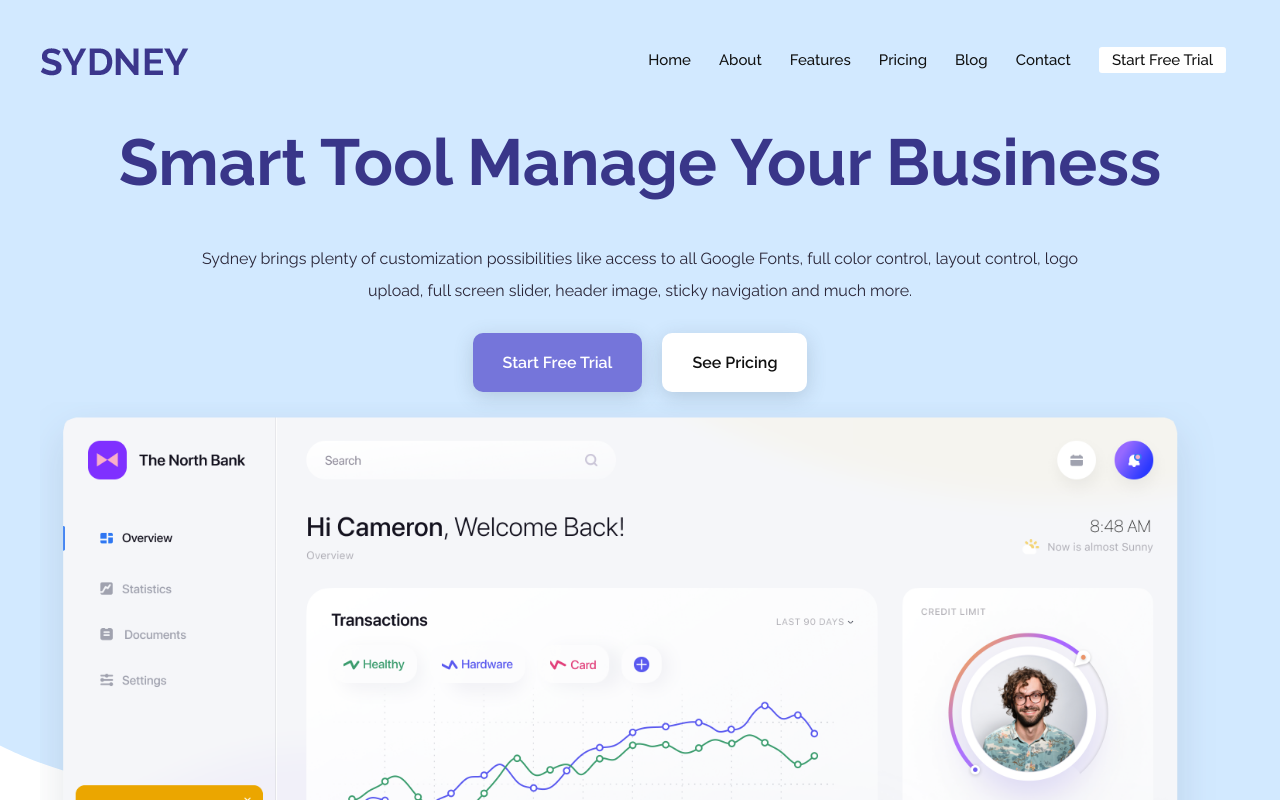
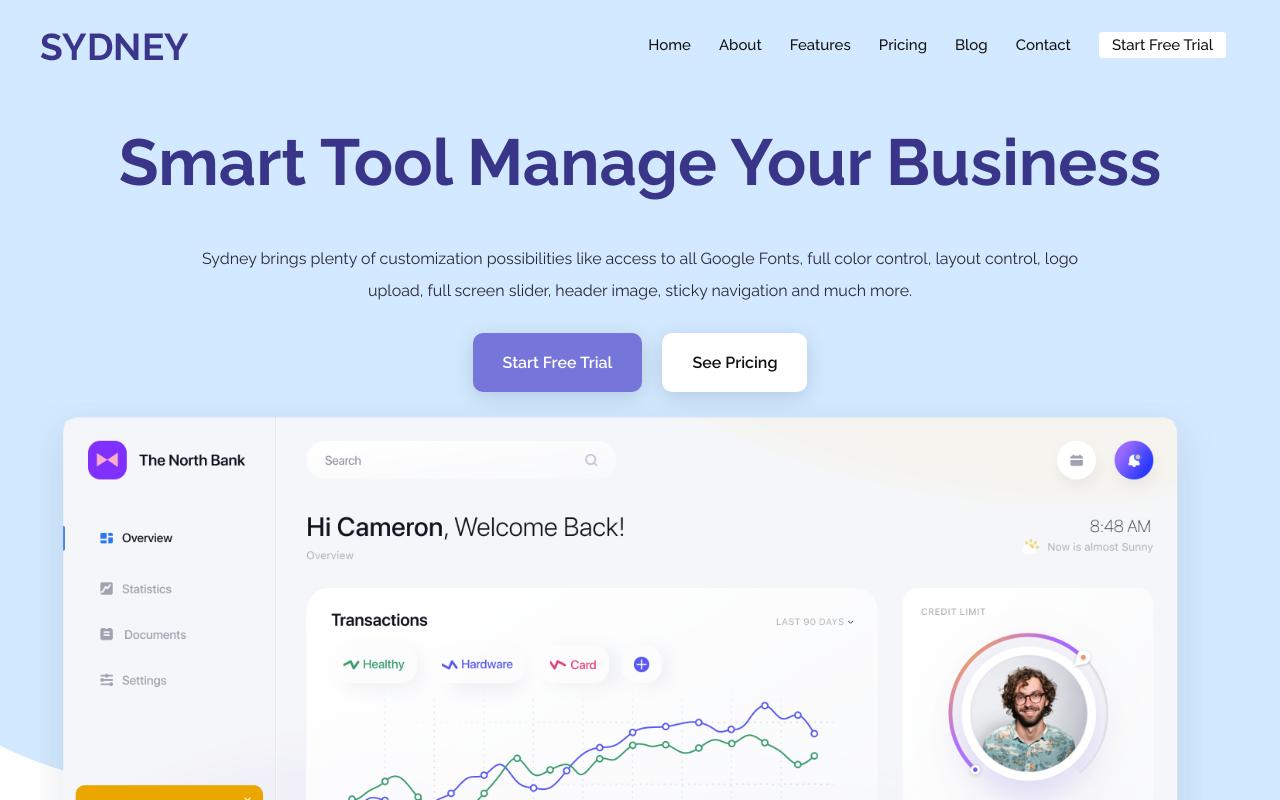
Before and after one commit to aspectum/react-frontend-sydney, a React (Create React App) app: page / in a window 1280 px wide. Shown: the top 800 px of the page. Built offline with nearby package versions, Linux system fonts and the light colour scheme.

Commit message:
Navbar: making it thinner

```diff
--- a/src/components/Navbar/Navbar.css
+++ b/src/components/Navbar/Navbar.css
@@ -13,7 +13,7 @@
 .navbar .container {
     max-width: 1200px;
     width: 100%;
-    height: 80px;
+    height: 50px;
     margin-left: auto;
     margin-right: auto;
     align-items: center;
```
